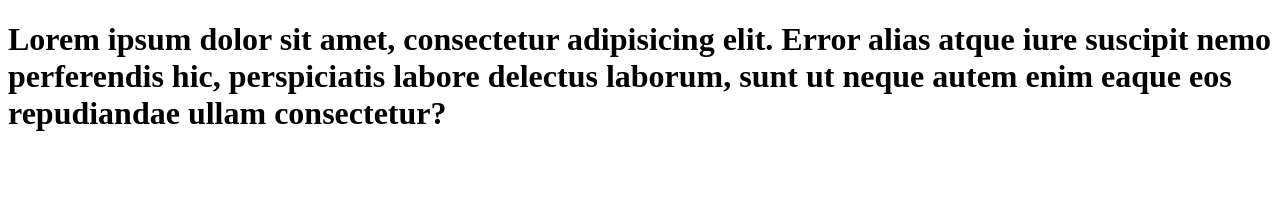
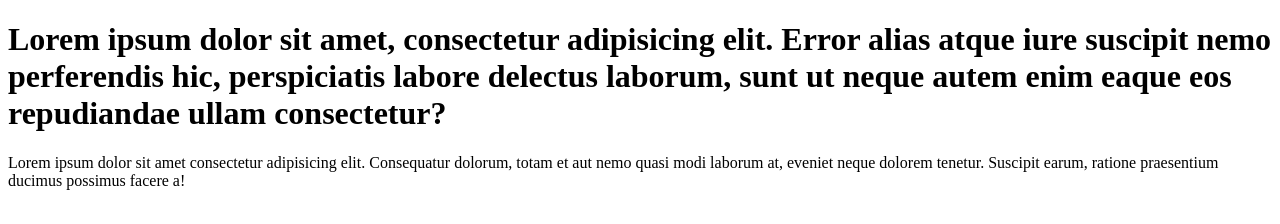
Before and after one commit to heksni/learn-git, a plain HTML site: page index.html in a window 1280 px wide. Drawn offline with Linux system fonts and the light colour scheme.

Commit message:
update index file

```diff
--- a/index.html
+++ b/index.html
@@ -7,5 +7,6 @@
 </head>
 <body>
     <h1>Lorem ipsum dolor sit amet, consectetur adipisicing elit. Error alias atque iure suscipit nemo perferendis hic, perspiciatis labore delectus laborum, sunt ut neque autem enim eaque eos repudiandae ullam consectetur?</h1>
+    <p>Lorem ipsum dolor sit amet consectetur adipisicing elit. Consequatur dolorum, totam et aut nemo quasi modi laborum at, eveniet neque dolorem tenetur. Suscipit earum, ratione praesentium ducimus possimus facere a!</p>
 </body>
 </html>
```
